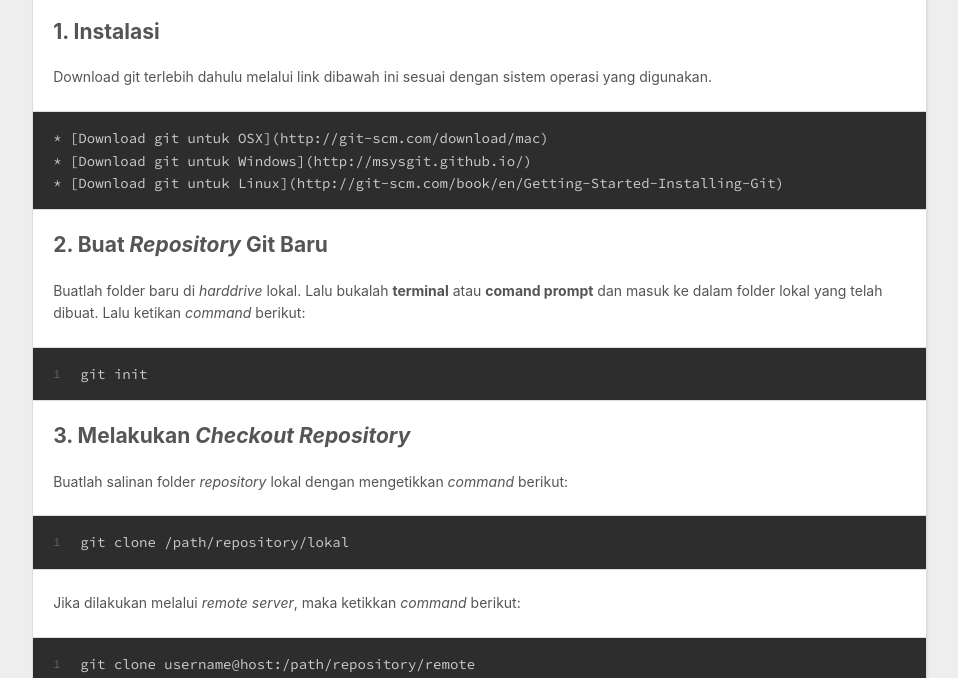
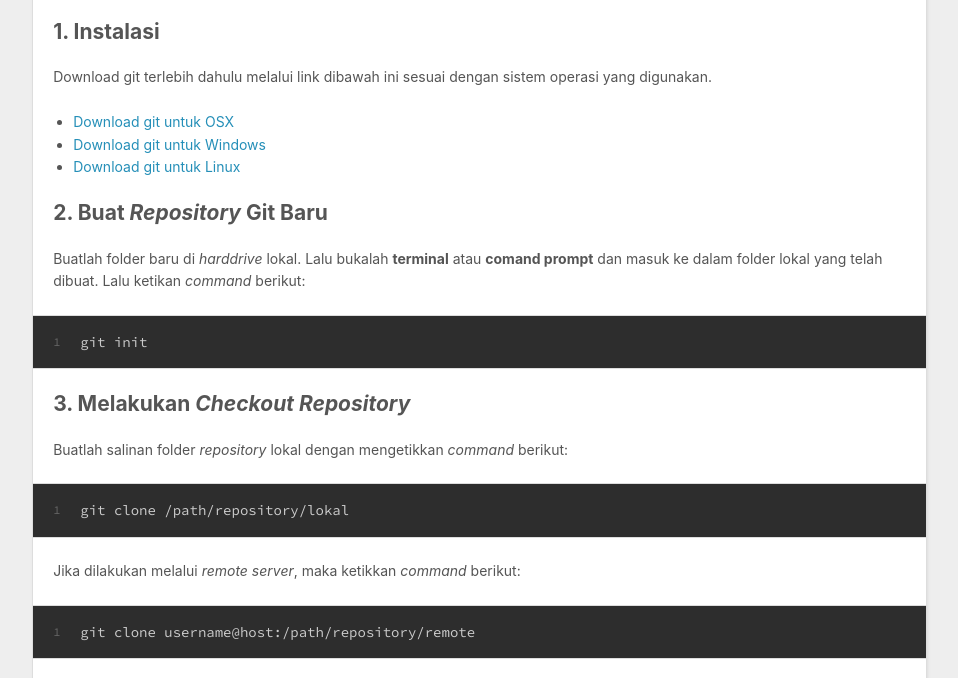
Before and after one commit to irsyadrdp/irsyadrdp.github.io, a plain HTML site: page 2018/03/09/git-panduan/index.html in a window 1280 px wide. Shown: the part 861-1539 px from the top of the page, without its empty margins (8-966 px from the left). Drawn offline with nearby package versions, Linux system fonts and the light colour scheme.

Commit message:
benerin hyperlink

```diff
--- a/2018/03/09/git-panduan/index.html
+++ b/2018/03/09/git-panduan/index.html
@@ -16,7 +16,7 @@
 <meta property="og:image" content="https://octodex.github.com/images/dojocat.jpg">
 <meta property="og:image" content="http://rogerdudler.github.io/git-guide/img/trees.png">
 <meta property="og:image" content="http://rogerdudler.github.io/git-guide/img/branches.png">
-<meta property="og:updated_time" content="2018-03-09T00:16:49.896Z">
+<meta property="og:updated_time" content="2018-03-09T00:20:06.952Z">
 <meta name="twitter:card" content="summary">
 <meta name="twitter:title" content="git - Panduan Sederhana">
 <meta name="twitter:description" content="Artikel ini merupakan ulasan dan sebagian terjemahan berbahasa Indonesia dari git - the simple guide, yang akan menjelaskan secara sederhana mengenai panduan awal dalam menggunakan git. 1. Instalasi">
@@ -93,10 +93,12 @@
 <p><img src="https://octodex.github.com/images/dojocat.jpg" alt="GIT"></p>
 <p>Artikel ini merupakan ulasan dan <del>sebagian</del> terjemahan berbahasa Indonesia dari <a href="http://rogerdudler.github.io/git-guide/" target="_blank" rel="noopener">git - the simple guide</a>, yang akan menjelaskan secara sederhana mengenai panduan awal dalam menggunakan git.</p>
 <h2 id="1-Instalasi"><a href="#1-Instalasi" class="headerlink" title="1. Instalasi"></a>1. Instalasi</h2><p>Download git terlebih dahulu melalui link dibawah ini sesuai dengan sistem operasi yang digunakan. </p>
-<pre><code>* [Download git untuk OSX](http://git-scm.com/download/mac)
-* [Download git untuk Windows](http://msysgit.github.io/)
-* [Download git untuk Linux](http://git-scm.com/book/en/Getting-Started-Installing-Git)
-</code></pre><h2 id="2-Buat-Repository-Git-Baru"><a href="#2-Buat-Repository-Git-Baru" class="headerlink" title="2. Buat Repository Git Baru"></a>2. Buat <em>Repository</em> Git Baru</h2><p>Buatlah folder baru di <em>harddrive</em> lokal. Lalu bukalah <strong>terminal</strong> atau <strong>comand prompt</strong> dan masuk ke dalam folder lokal yang telah dibuat. Lalu ketikan <em>command</em> berikut:</p>
+<ul>
+<li><a href="http://git-scm.com/download/mac" target="_blank" rel="noopener">Download git untuk OSX</a></li>
+<li><a href="http://msysgit.github.io/" target="_blank" rel="noopener">Download git untuk Windows</a></li>
+<li><a href="http://git-scm.com/book/en/Getting-Started-Installing-Git" target="_blank" rel="noopener">Download git untuk Linux</a></li>
+</ul>
+<h2 id="2-Buat-Repository-Git-Baru"><a href="#2-Buat-Repository-Git-Baru" class="headerlink" title="2. Buat Repository Git Baru"></a>2. Buat <em>Repository</em> Git Baru</h2><p>Buatlah folder baru di <em>harddrive</em> lokal. Lalu bukalah <strong>terminal</strong> atau <strong>comand prompt</strong> dan masuk ke dalam folder lokal yang telah dibuat. Lalu ketikan <em>command</em> berikut:</p>
 <figure class="highlight plain"><table><tr><td class="gutter"><pre><span class="line">1</span><br></pre></td><td class="code"><pre><span class="line">git init</span><br></pre></td></tr></table></figure>
 <h2 id="3-Melakukan-Checkout-Repository"><a href="#3-Melakukan-Checkout-Repository" class="headerlink" title="3. Melakukan Checkout Repository"></a>3. Melakukan <em>Checkout Repository</em></h2><p>Buatlah salinan folder <em>repository</em> lokal dengan mengetikkan <em>command</em> berikut:<br><figure class="highlight plain"><table><tr><td class="gutter"><pre><span class="line">1</span><br></pre></td><td class="code"><pre><span class="line">git clone /path/repository/lokal</span><br></pre></td></tr></table></figure></p>
 <p>Jika dilakukan melalui <em>remote server</em>, maka ketikkan <em>command</em> berikut:<br><figure class="highlight plain"><table><tr><td class="gutter"><pre><span class="line">1</span><br></pre></td><td class="code"><pre><span class="line">git clone username@host:/path/repository/remote</span><br></pre></td></tr></table></figure></p>
```
Also changed, not shown: index.html (+6 -4 lines).
